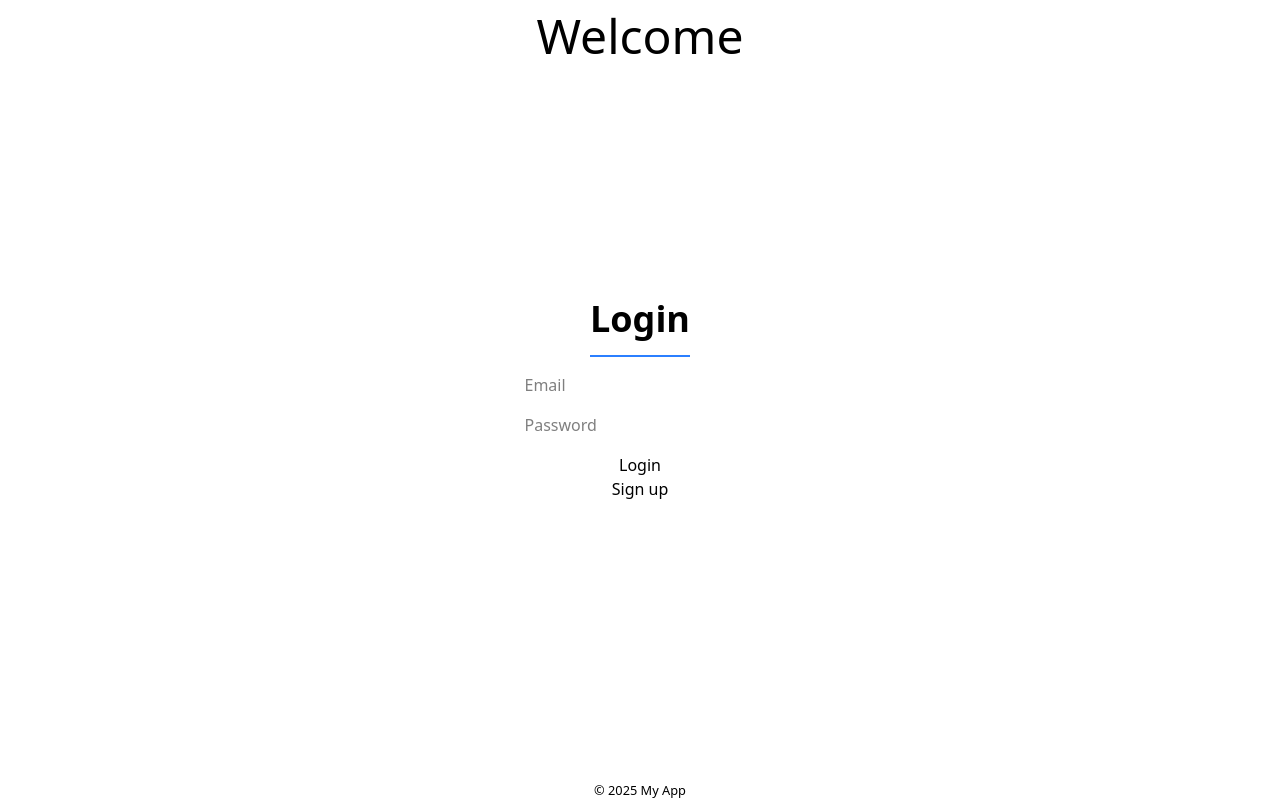
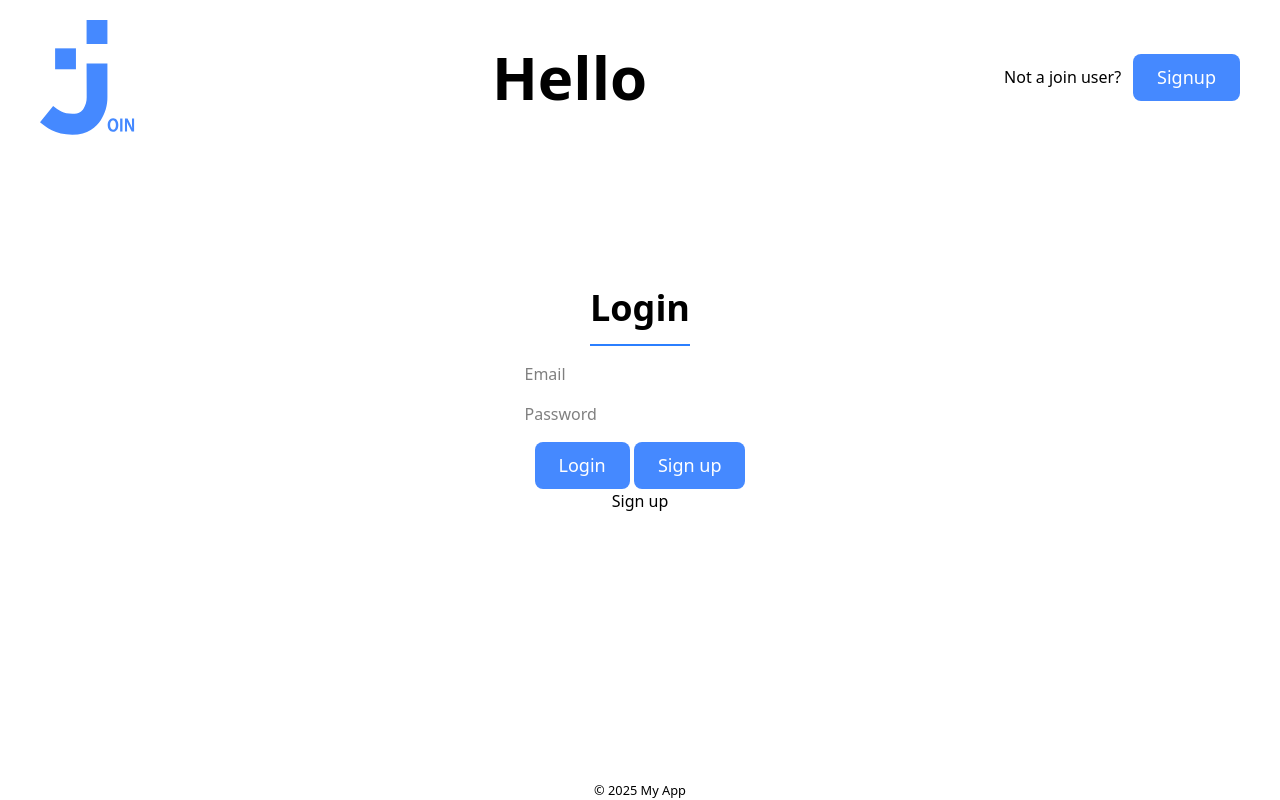
Before and after one commit to Jonas2134/Join-Frontend, a website built with Vite: page index.html in a window 1280 px wide. Built offline with nearby package versions, Linux system fonts and the light colour scheme.

Commit message:
add tailwind layers in style.css

```diff
--- a/index.html
+++ b/index.html
@@ -2,7 +2,7 @@
 <html lang="en">
   <head>
     <meta charset="UTF-8" />
-    <link rel="icon" type="image/svg+xml" href="/vite.svg" />
+    <link rel="icon" type="image/svg+xml" href="/logo.svg" />
     <meta name="viewport" content="width=device-width, initial-scale=1.0" />
     <title>join-frontend</title>
   </head>
--- a/src/layouts/AuthLayout.ts
+++ b/src/layouts/AuthLayout.ts
@@ -1,7 +1,16 @@
+import LogoRaw from "/logo.svg?raw";
+
 export function AuthLayout(content: string): string {
+  const colorLogo = LogoRaw.replace(/fill="[^"]*"/g, 'fill="currentColor"');
+
   return /*html*/ `
-    <header class="fixed top-0 flex justify-center">
-      <h1>Welcome</h1>
+    <header class="fixed top-0 right-0 left-0 px-10 py-5 flex justify-between items-center">
+      <div class="icon blue">${colorLogo}</div>
+      <h1>Hello</h1>
+      <nav class="flex items-center gap-3">
+        <span>Not a join user?</span>
+        <button class="btn-blue transition-all">Signup</button>
+      </nav>
     </header>
     <main class="flex justify-center items-center flex-col max-w-7xl h-dvh">
       ${content}
--- a/src/pages/Login.ts
+++ b/src/pages/Login.ts
@@ -6,7 +6,10 @@ export function Login() {
           <legend class="text-4xl text-center font-semibold pb-4 mb-4 border-b-2 border-blue-500">Login</legend>
           <input type="email" placeholder="Email" />
           <input type="password" placeholder="Password" />
-          <button type="submit">Login</button>
+          <nav>
+            <button class="btn-blue transition-all" type="submit">Login</button>
+            <button class="btn-blue transition-all">Sign up</button>
+          </nav>
         </fieldset>
       </form>
       <a href="/signup" data-link>Sign up</a>
--- a/src/style.css
+++ b/src/style.css
@@ -1,6 +1,47 @@
 @import "tailwindcss";
 
-body {
+@theme {
+  --color-btn-one: #4589FF;
+  --color-btn-one-hover: #005DFF;
+}
+
+@layer base {
+  h1 {
+    font-size: var(--text-6xl);
+    font-weight: var(--font-weight-extrabold);
+    line-height: var(--text-base--line-height);
+    margin: 0;
+  }
+  h2 {
+    font-size: var(--text-4xl);
+    font-weight: var(--font-weight-semibold);
+    line-height: var(--text-sm--line-height--line-height);
+    margin: 0;
+  }
+  h3 {
+    font-size: var(--text-3xl);
+    font-weight: var(--font-weight-normal);
+    line-height: 0;
+    margin: 0;
+  }
+}
+
+@layer components {
+  .btn-blue {
+    padding-inline: calc(var(--spacing) * 6);
+    padding-block: calc(var(--spacing) * 2.5);
+    font-size: var(--text-lg);
+    color: var(--color-white);
+    background-color: var(--color-btn-one);
+    border-radius: var(--radius-lg);
+    &:hover {
+      background-color: var(--color-btn-one-hover)
+    }
+  }
+}
+
+body,
+html {
   margin: 0;
   width: 100%;
   height: 100%;
@@ -11,11 +52,15 @@ body {
 
 #app {
   height: 100%;
+  width: 100%;
   display: flex;
   justify-content: center;
   align-items: center;
 }
 
-h1 {
-  font-size: 3rem;
+.icon {
+  width: 95px;
 }
+.icon.blue {
+  color: #4589FF;
+}
--- a/vite.config.ts
+++ b/vite.config.ts
@@ -3,4 +3,5 @@ import tailwindcss from "@tailwindcss/vite";
 
 export default defineConfig({
   plugins: [tailwindcss()],
+  assetsInclude: ['**/*.svg'],
 });
```
Also changed, not shown: public/logo.svg (added).
